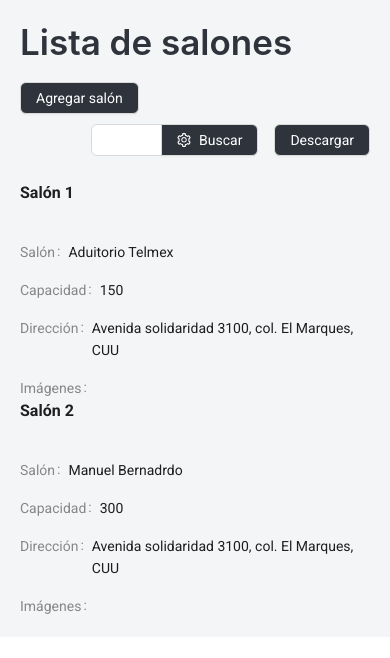
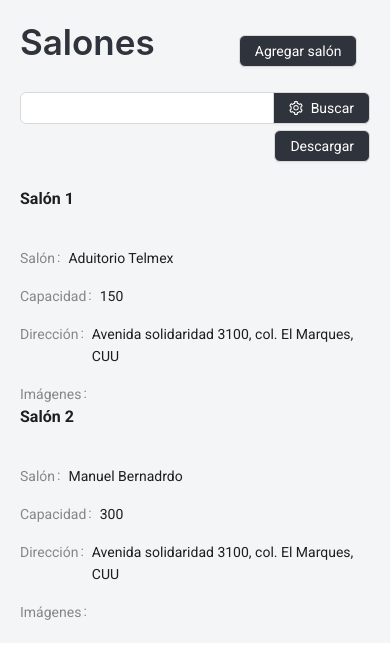
Before and after one commit to alonsosfera/event-ticket-project, a Next.js app: page /rooms in a window 390 px wide. Shown: the top 658 px of the page. Built offline with nearby package versions, Linux system fonts and the light colour scheme.

Commit message:
new prop for small screen in the rooms page (buttons)

```diff
--- a/components/rooms/rooms-component.js
+++ b/components/rooms/rooms-component.js
@@ -85,9 +85,12 @@ const Rooms = () => {
         <Col span={24} className="rooms-header">
           <Row justify="space-between" align="middle">
             <Col>
-              <Typography.Title level={2} className="title">Lista de salones</Typography.Title>
+              <Typography.Title level={2} className="title">Salones</Typography.Title>
             </Col>
-            <Col>
+            <Col
+              xs={9}
+              md={4}
+              lg={4}>
               <Button
                 key="submit"
                 onClick={showModal}>
@@ -102,8 +105,10 @@ const Rooms = () => {
             justify="end"
             align="middle"
             style={{ marginBottom: "25px" }}
-            gutter={[16, 0]}>
-            <Col span={12}>
+            gutter={[28, 6]}>
+            <Col
+              xs={24}
+              lg={12}>
               <Space.Compact>
                 <Input />
                 <Button
```
